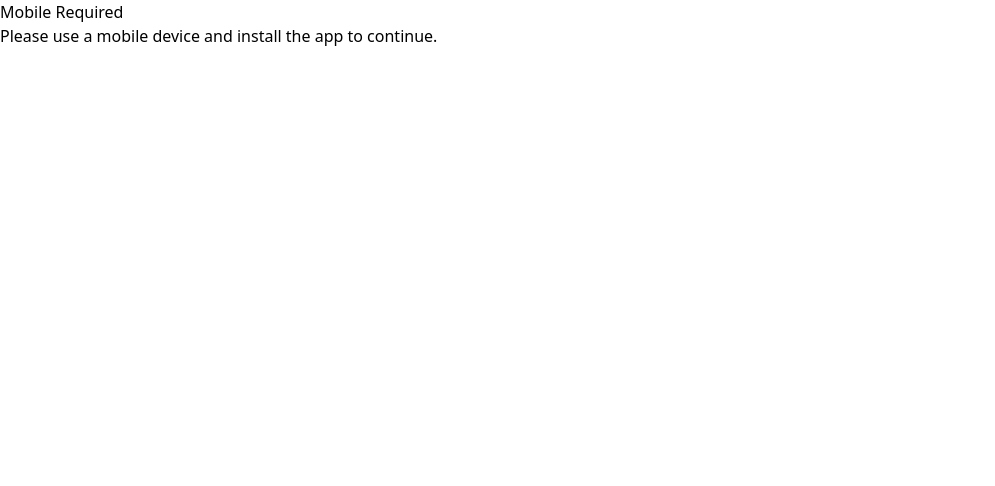
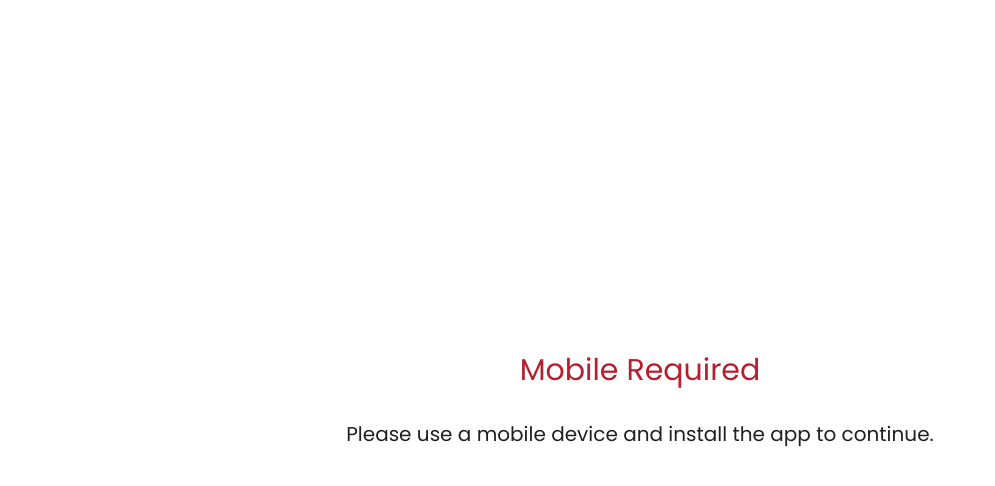
Before and after one commit to Unchanted/theSpaces, a React (Vite) app in the folder frontend/: page / in a window 1280 px wide. Shown: the top 486 px of the page, without its empty margins (0-995 px from the left). Built offline with nearby package versions, Linux system fonts and the light colour scheme.

Commit message:
tailwind config

```diff
--- a/frontend/tailwind.config.js
+++ b/frontend/tailwind.config.js
@@ -1,8 +1,24 @@
 /** @type {import('tailwindcss').Config} */
-export default {
-  content: [],
+
+module.exports = {
+  content: ["./index.html", "./src/**/*.{js,ts,jsx,tsx}"],
+  darkMode: "media",
   theme: {
-    extend: {},
+    extend: {
+      colors: {
+        foreground: "rgb(var(--color-foreground) / <alpha-value>)",
+        background: "rgb(var(--color-background) / <alpha-value>)",
+        card: "rgb(var(--color-card) / <alpha-value>)",
+        mute: "rgb(var(--color-mute) / <alpha-value>)",
+        primary: "rgb(var(--color-primary) / <alpha-value>)",
+        vitality: "rgb(var(--color-vitality) / <alpha-value>)",
+      },
+      fontFamily: {
+        marcellus: "Marcellus",
+        fira: ["Fira Sans", "sans-serif"],
+        poppins: "Poppins",
+      },
+    },
   },
   plugins: [],
 };
```
